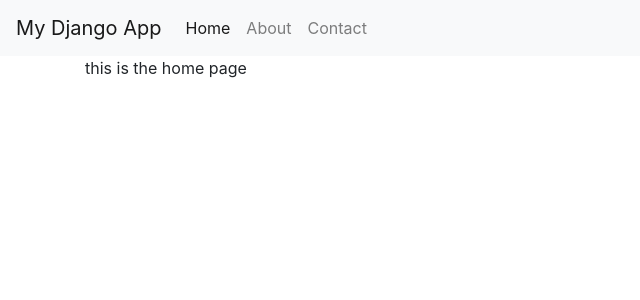
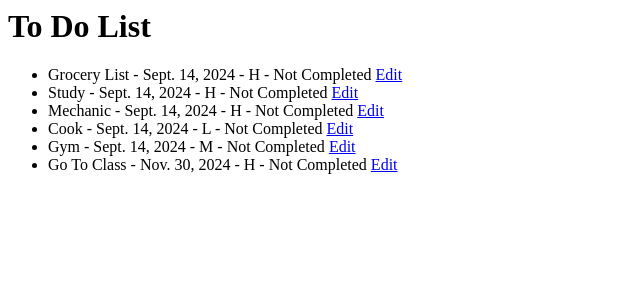
Before and after one commit to RSO1999/mini-project-task-management, a Django app: page / in a window 1280 px wide. Shown: the top 300 px of the page, without its empty margins (0-640 px from the left). Run offline with Django 5.2, Linux system fonts and the light colour scheme; data comes from the database, SQL or seed files in the repository; both versions use the stored data as it was after the commit; some libraries are stand-ins or nearby versions.

Commit message:
Edit and Display List

```diff
--- a/miniproject1/miniproject1/urls.py
+++ b/miniproject1/miniproject1/urls.py
@@ -1,3 +1,4 @@
+
 """
 URL configuration for miniproject1 project.
 
--- a/miniproject1/todolist5/admin.py
+++ b/miniproject1/todolist5/admin.py
@@ -1,3 +1,4 @@
+
 from django.contrib import admin
 from .models import TodoItem
 
--- a/miniproject1/todolist5/apps.py
+++ b/miniproject1/todolist5/apps.py
@@ -1,3 +1,4 @@
+
 from django.apps import AppConfig
 
 
--- a/miniproject1/todolist5/templates/home.html
+++ b/miniproject1/todolist5/templates/home.html
@@ -1,4 +1,10 @@
-{% extends "base.html" %} {% block title %} Home Page {%endblock%}
-{% block content %}
-<p>this is the home page<p>
-{%endblock%}
+<h1>To Do List</h1>
+<ul>
+    {% for todo in todos %}
+    <li>
+        {{ todo.title }} - {{ todo.due_date }} - {{ todo.priority }} -
+        {% if todo.completed %}Completed{% else %}Not Completed{% endif %}
+        <a href="{% url 'edit_todo' todo.id %}">Edit</a>
+    </li>
+    {% endfor %}
+</ul>
--- a/miniproject1/todolist5/urls.py
+++ b/miniproject1/todolist5/urls.py
@@ -1,6 +1,9 @@
+
 from django.urls import path
 from . import views
 
 urlpatterns = [
-    path("", views.home, name="home")
+    path("", views.home, name="home"),
+    path("todo/<int:pk>/edit/", views.TodoItemUpdateView.as_view(),
+         name="edit_todo"),  # Edit page
 ]
--- a/miniproject1/todolist5/views.py
+++ b/miniproject1/todolist5/views.py
@@ -1,6 +1,22 @@
+
 from django.shortcuts import render, HttpResponse
+from .models import TodoItem
+from django.views.generic.edit import UpdateView
+from django.urls import reverse_lazy
+from .models import TodoItem
+from .forms import TodoItemForm
 
-# Create your views here.
+
+class TodoItemUpdateView(UpdateView):
+    model = TodoItem
+    form_class = TodoItemForm
+    # this is needed in order to see the Edit Page
+    template_name = 'edit_todo.html'
+    # Redirects back to the home page after edit
+    success_url = reverse_lazy('home')
+
 
 def home(request):
-    return render(request, "home.html")
+    # shows list
+    todos = TodoItem.objects.all()
+    return render(request, "home.html", {'todos': todos})
```
Also changed, not shown: miniproject1/todolist5/models.py (+9 -4 lines), miniproject1/db.sqlite3, miniproject1/todolist5/templates/view_todo.html (added).
